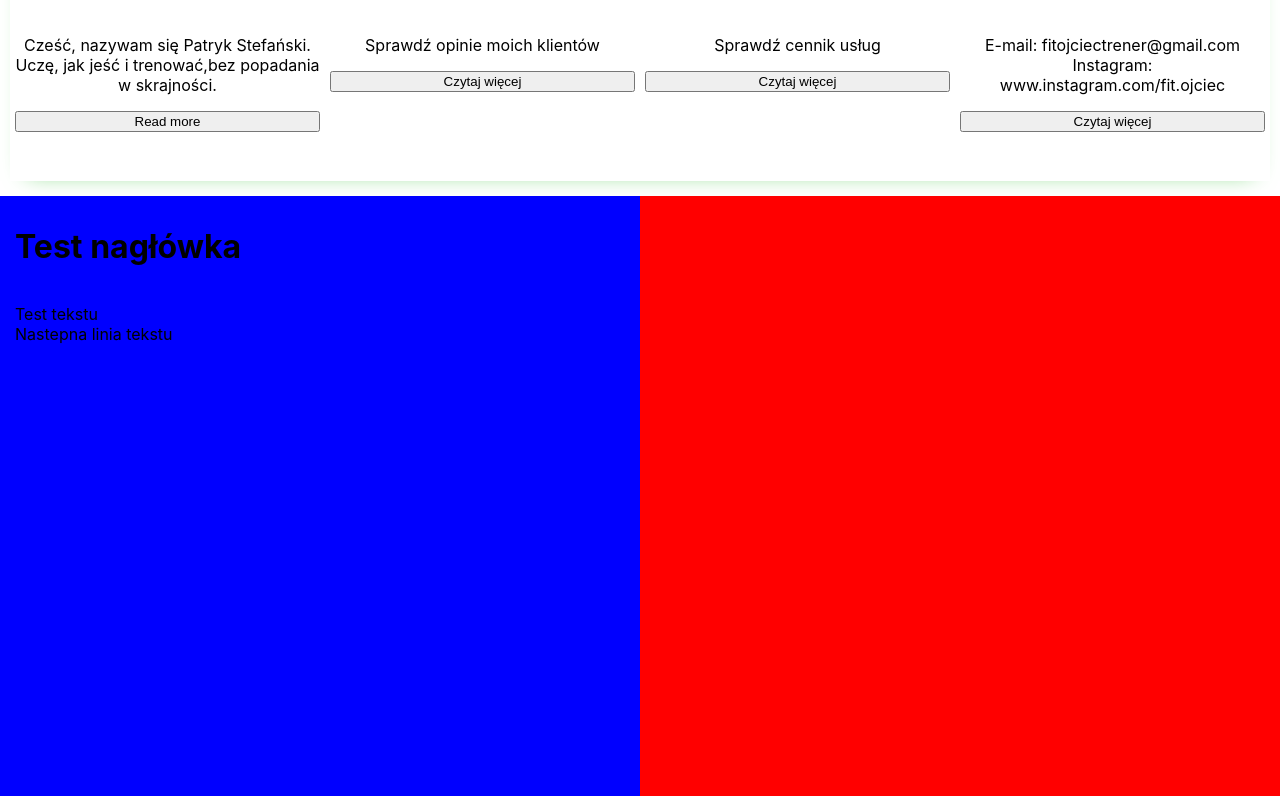
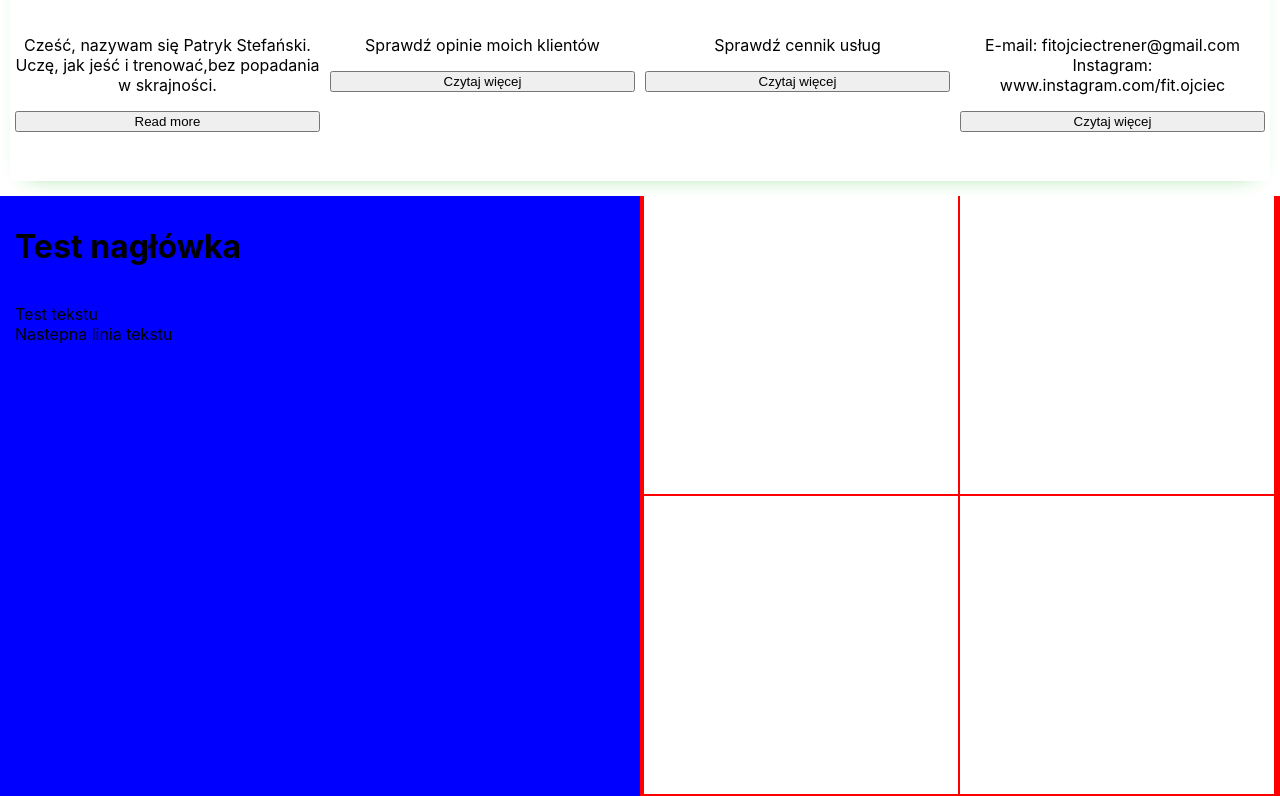
Before and after one commit to jsgostkowski/personal_trainer, a React (Create React App) app: page / in a window 1280 px wide. Shown: the part 849-1645 px from the top of the page. Built offline with nearby package versions, Linux system fonts and the light colour scheme.

Commit message:
update section about me

```diff
--- a/src/components/UI/StyledAboutMe.js
+++ b/src/components/UI/StyledAboutMe.js
@@ -11,8 +11,18 @@ const LeftDivText = styled.div`
   background-color: blue;
 `;
 const RightDivCrossButtons = styled.div`
+  display: flex;
+  flex-wrap: wrap;
+  flex-direction: row;
   flex: 50%;
   background-color: red;
+
+  justify-content: center;
+`;
+const StyledHashimotoDiv = styled.div`
+  margin: 0px 2px 2px 0px;
+  width: 49%;
+  background-color: white;
 `;
 const AboutMeText = styled.div`
   display: flex;
@@ -33,7 +43,12 @@ export const StyledAboutMe = () => {
           </p>
         </AboutMeText>
       </LeftDivText>
-      <RightDivCrossButtons />
+      <RightDivCrossButtons>
+        <StyledHashimotoDiv />
+        <StyledHashimotoDiv />
+        <StyledHashimotoDiv />
+        <StyledHashimotoDiv />
+      </RightDivCrossButtons>
     </SectionAboutMe>
   );
 };
```
